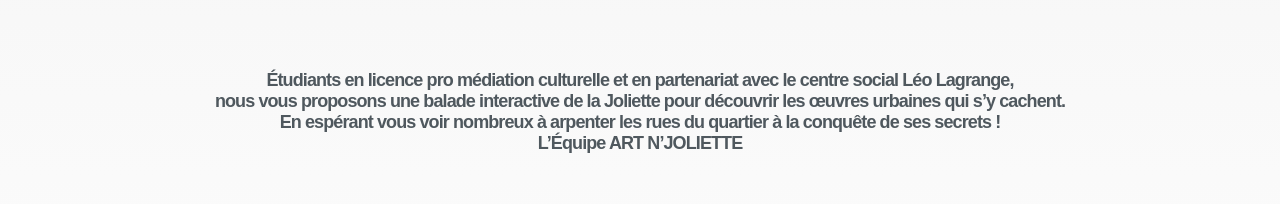
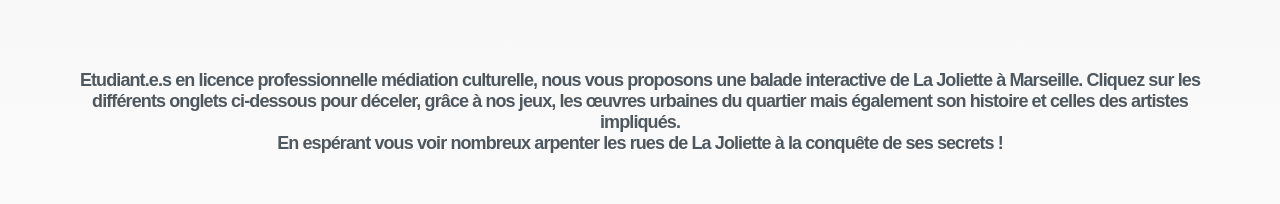
Before and after one commit to Bouloute/ArtNJoliette, a React (Create React App) app: page / in a window 1280 px wide. Shown: the part 296-500 px from the top of the page. Built offline with nearby package versions, Linux system fonts and the light colour scheme.

Commit message:
intro update

```diff
--- a/src/components/Home.js
+++ b/src/components/Home.js
@@ -11,10 +11,13 @@
     return (
         <div className="Home">
             <div className="bandeau">
-                <p> Étudiants en licence pro médiation culturelle et en partenariat avec le centre social Léo Lagrange,<br/>
-                    nous vous proposons une balade interactive de la Joliette pour découvrir les œuvres urbaines qui s’y cachent.<br/>
-                    En espérant vous voir nombreux à arpenter les rues du quartier à la conquête de ses secrets !<br/>
-                    L’Équipe ART N’JOLIETTE
+                <p> Etudiant.e.s en licence professionnelle médiation
+                    culturelle, nous vous proposons une balade interactive de La Joliette à Marseille.
+                    Cliquez sur les différents onglets ci-dessous pour déceler, grâce à nos jeux, les
+                    œuvres urbaines du quartier mais également son histoire et celles des artistes
+                    impliqués.<br/>
+                    En espérant vous voir nombreux arpenter les rues de La Joliette à la conquête de
+                    ses secrets !
                 </p>
             </div>
 
```
Also changed, not shown: 1 other file (tests, documents, lock files or other folders).
